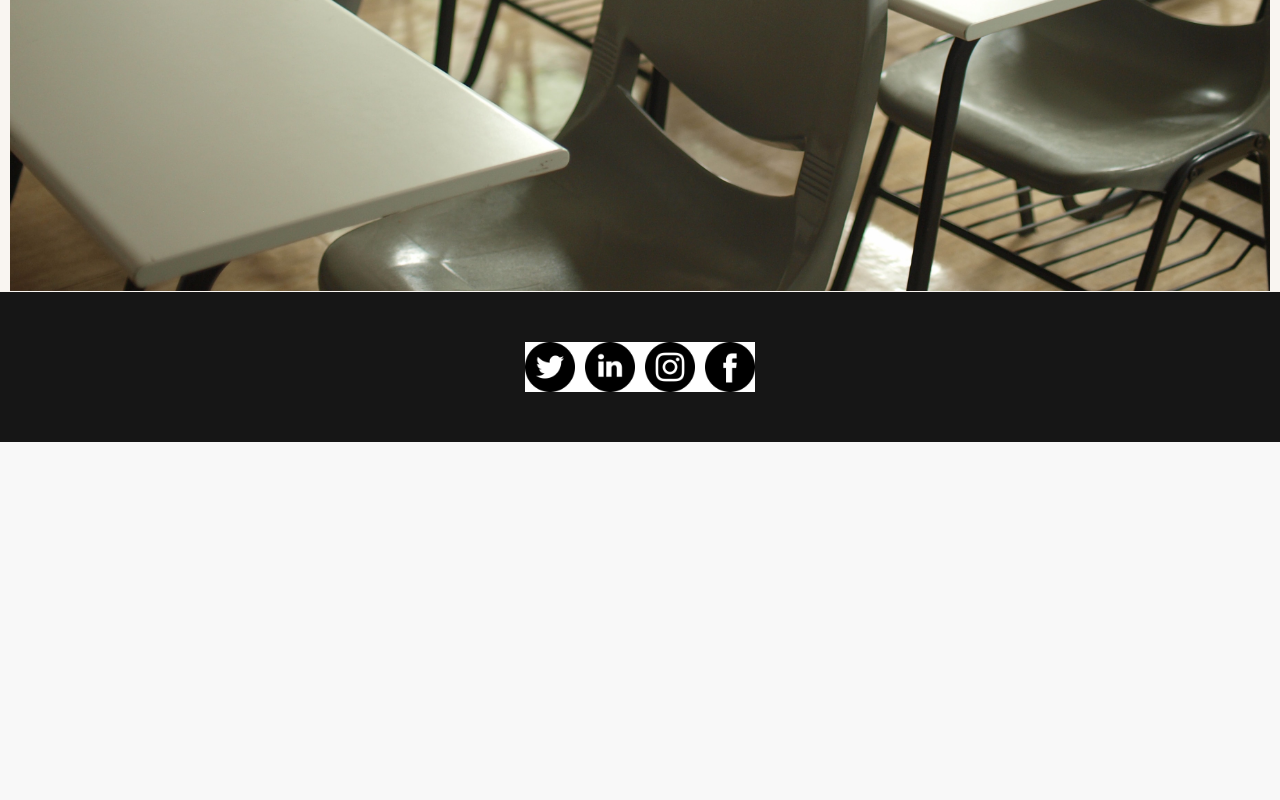
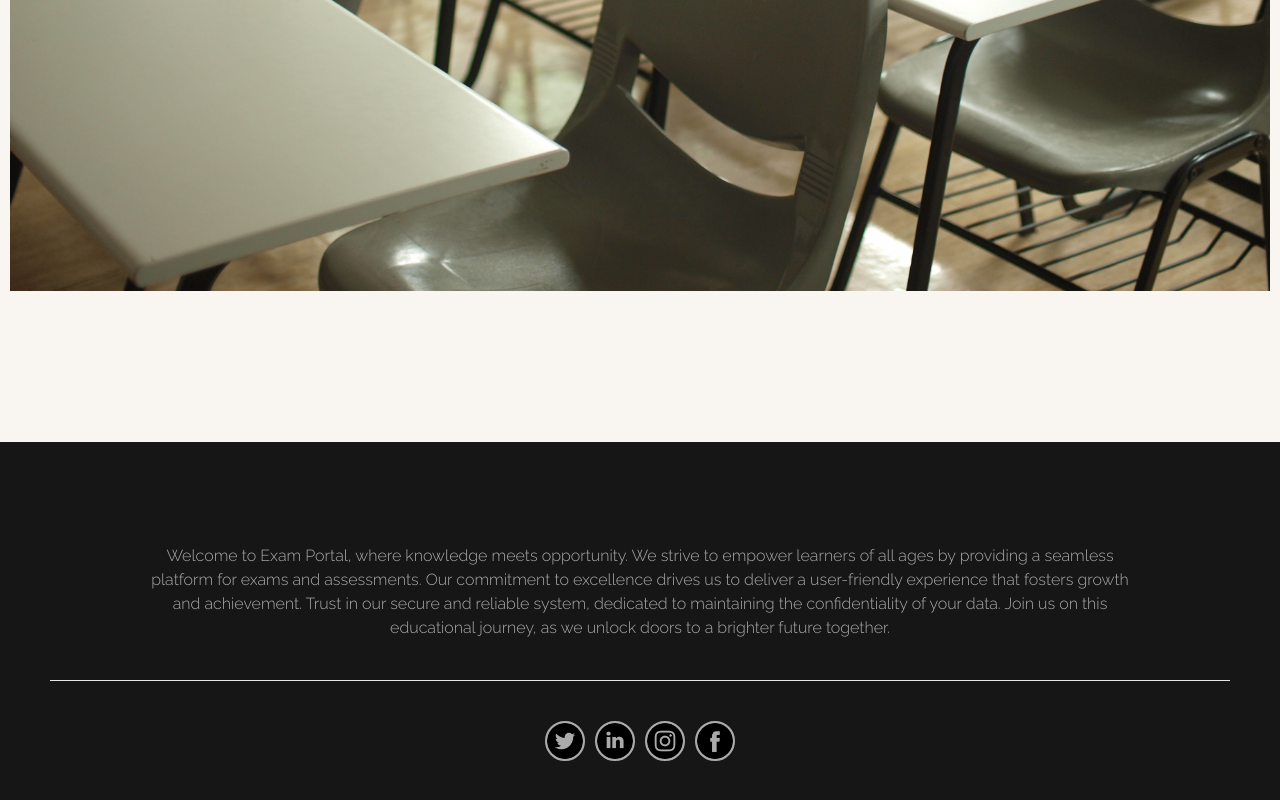
Before and after one commit to Kid-Bayou/Exam-Portal, a React (Vite) app in the folder UI/: page / in a window 1280 px wide. Shown: the part 774-1574 px from the top of the page. Before the commit the page ends 1216 px from the top, so only its background shows below. Built offline with nearby package versions, Linux system fonts and the light colour scheme.

Commit message:
more ui updates

```diff
--- a/UI/src/App.css
+++ b/UI/src/App.css
@@ -8,6 +8,10 @@
   display: flex;
   flex-direction: column;
 }
+
+
+
+/*  ~~~~ HEADER ~~~~   */
 
 header {
   height: 110px;
@@ -52,6 +56,9 @@ header .site-logo {
   padding-top: 15px;
 }
 
+
+/*  ~~~~ MAIN ~~~~   */
+
 .home-container {
   background-color: rgb(249, 245, 241);
   padding: 10px;
@@ -66,16 +73,15 @@ header .site-logo {
   left: 20%;
   font-weight: 1000;
   color: rgb(246, 244, 244);
-  text-shadow:
-    2px 2px 5px #070707;
+  text-shadow: 2px 2px 5px #070707;
 }
 
 .home-img-1 {
   height: 100%;
   width: 100%;
   object-fit: cover;
-  border-top-left-radius: 50px 50px;
-  border-top-right-radius: 50px 50px;
+  border-top-left-radius: 60px 60px;
+  border-top-right-radius: 60px 60px;
 }
 
 .about-page-container {
@@ -99,11 +105,27 @@ header .site-logo {
   left: 50%;
 }
 
+
+/* ~~~~ COURSE LIST ~~~~ */
+/* ~~~~~~~~~~~~~~~~~~~~~~*/
+
 .course-info {
-  box-shadow: 0px 2px 5px rgba(0, 0, 0, 0.25);
-  padding: 50px;
-  padding-left: 70px;
-  padding-right: 70px;
+  margin: auto;
+  background: rgb(246, 244, 244);
+  height: 200px;
+  width: 250px;
+  box-shadow: rgba(0, 0, 0, 0.24) 0px 3px 8px;
+  border-radius: 10px;
+
+}
+
+:hover .course-info {
+  box-shadow: rgba(0, 0, 0, 0.35) 0px 5px 15px;
+}
+
+.course-info-text {
+  padding-top: 90px;
+  font-size: 25px;
 }
 
 .course-tile a {
@@ -113,42 +135,86 @@ header .site-logo {
 
 .course-list-container {
   padding-inline: 23px;
+  margin: 100px;
 }
 
 .course-list {
-  display: grid;
-  grid-template-columns: 1fr 1fr;
+  display: flex;
   justify-items: center;
-  gap: 34px;
+  gap: 80px;
   margin-top: 57px;
+  flex-wrap: wrap;
 }
 
-.course-tile a {
-  color: #161616;
-  text-decoration: none;
+.create-button {
+  background-color: #161616;
+  border-radius: .75rem;
+  box-sizing: border-box;
+  color: #FFFFFF;
+  font-weight: 600;
+  font-size: 20px;
+  padding: .75rem 1.2rem;
+  text-align: center;
+  width: 200px;
+  height: 80px;
+  margin-bottom: 50px;
 }
+
+.create-button:hover {
+  background-color: #374151;
+}
+
+.course-header {
+  font-size: 80px;
+}
+
+
+/* ~~~~ COURSE Detail ~~~~ */
+/* ~~~~~~~~~~~~~~~~~~~~~~~~ */
+
+.course-name {
+  font-size: 80px;
+}
+
+/*  ~~~~ FOOTER ~~~~   */
+/* ~~~~~~~~~~~~~~~~~~~~~~~~ */
 
 footer {
   background-color: #161616;
-  color: #aaaaaa;
-  height: 150px;
+  height: 400px;
   display: flex;
   flex-shrink: 0;
+  flex-direction: column;
   justify-content: center;
   align-items: center;
-  margin-top: auto;
+  margin-top: 150px;
   font-weight: 500;
   position: relative;
 }
 
+.line {
+  display: relative;
+  color: #AAAAAA;
+  width: 100%;
+  padding: 0 50px 40px 50px
+}
+
 .social-logo-container {
   position: relative;
-  background-color: white;
   display: flex;
   justify-content: space-evenly;
   gap: 10px;
 }
 
 .social-logo {
-  height: 50px;
+  height: 40px;
+  border-radius: 50%;
+  background-color: #AAAAAA;
+  border: solid #AAAAAA 2px;
 }
+
+.footer-content-conatiner {
+  display: relative;
+  color: #AAAAAA;
+  padding: 20px 150px 40px 150px;
+}
--- a/UI/src/components/Footer.jsx
+++ b/UI/src/components/Footer.jsx
@@ -1,16 +1,34 @@
-import logo1 from "../assets/twitter.png"
-import logo2 from "../assets/linkedin.png"
-import logo3 from "../assets/instagram.png"
-import logo4 from "../assets/facebook.png"
+import logo1 from "../assets/twitter.png";
+import logo2 from "../assets/linkedin.png";
+import logo3 from "../assets/instagram.png";
+import logo4 from "../assets/facebook.png";
 
 function Footer() {
   return (
     <footer>
+      <div className="footer-content-conatiner">
+        <p>
+          Welcome to Exam Portal, where knowledge meets opportunity. We strive
+          to empower learners of all ages by providing a seamless platform for
+          exams and assessments. Our commitment to excellence drives us to
+          deliver a user-friendly experience that fosters growth and
+          achievement. Trust in our secure and reliable system, dedicated to
+          maintaining the confidentiality of your data. Join us on this
+          educational journey, as we unlock doors to a brighter future together.
+
+        </p>
+
+      </div>
+      <div className="line">
+        <p>
+          <hr />
+        </p>
+      </div>
       <div className="social-logo-container">
-        <img src={logo1} className="social-logo"/>
-        <img src={logo2} className="social-logo"/>
-        <img src={logo3} className="social-logo"/>
-        <img src={logo4} className="social-logo"/>
+        <img src={logo1} className="social-logo" />
+        <img src={logo2} className="social-logo" />
+        <img src={logo3} className="social-logo" />
+        <img src={logo4} className="social-logo" />
       </div>
     </footer>
   );
--- a/UI/src/index.css
+++ b/UI/src/index.css
@@ -10,7 +10,7 @@ html,
 body {
   margin: 0;
   padding: 0;
-  background-color: #f8f8f8;
+  background-color: rgb(249, 245, 241);
   font-family: "Open Sans", sans-serif;
   font-family: "Poppins", sans-serif;
   font-family: "Raleway", sans-serif;
--- a/UI/src/pages/Course/CourseDetail.jsx
+++ b/UI/src/pages/Course/CourseDetail.jsx
@@ -23,9 +23,9 @@ function CourseDetail() {
   return (
     <>
       <div className="course-detail-container">
-        <h3>Courses</h3>
         {course ? (
           <div className="course-detail">
+          <h3 className="course-name">{course.title}</h3>
             <p>{course.description}</p>
           </div>
         ) : (
--- a/UI/src/pages/Course/CourseList.jsx
+++ b/UI/src/pages/Course/CourseList.jsx
@@ -10,7 +10,7 @@ function CourseList() {
 
      <Link to={`/courses/${course.id}`}>
        <div className="course-info">
-         <h3>{course.title}</h3>
+         <h3 className="course-info-text">{course.title}</h3>
        </div>
      </Link>
 
@@ -33,14 +33,14 @@ function CourseList() {
   return (
     <>
       <div className="course-list-container">
-
+        <h2 className="course-header">Courses</h2>
         <div className="course-list">
           {courseElements}
         </div>
       </div>
       <div className="create-course-container">
         <Link to="/courses/createcourse">
-          Create Course
+          <button className="create-button">Create Course</button>
         </Link>
       </div>
     </>
```
